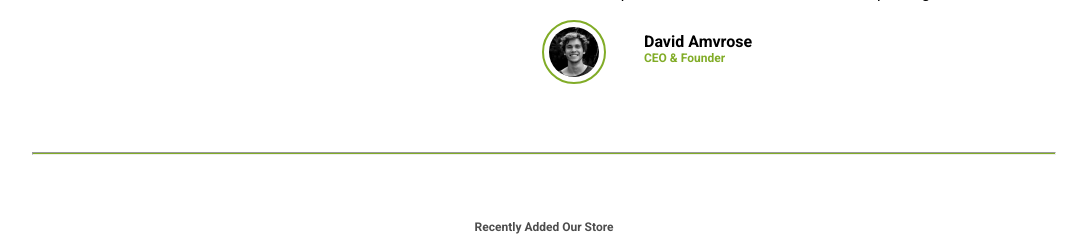
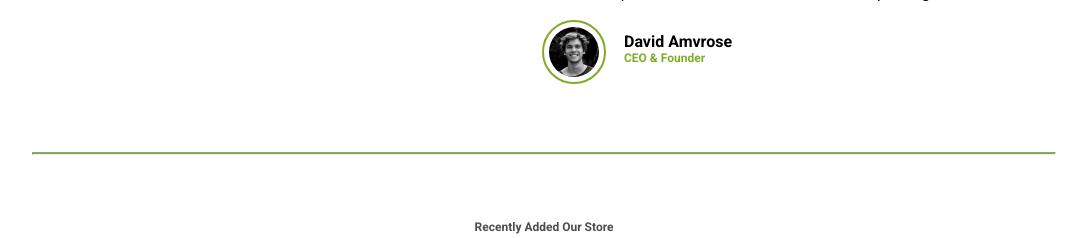
Before and after one commit to nayemishan686/Pulo, a PHP site: page / in a window 1280 px wide. Shown: the part 1717-1955 px from the top of the page, without its empty margins (96-1183 px from the left). Run offline with PHP 8.4, Linux system fonts and the light colour scheme; some libraries are stand-ins or nearby versions; some web fonts are replaced.

Commit message:
some problem solved

```diff
--- a/resources/css/style.css
+++ b/resources/css/style.css
@@ -355,7 +355,7 @@ section.header-nav-section{
     outline: 2px solid #81AC27;
 }
 .about-testimonial-description{
-    margin-left: 100px;
+    margin-left: 80px;
 }
 .about-testimonial-description h3{
     font-size: 16px;
```
